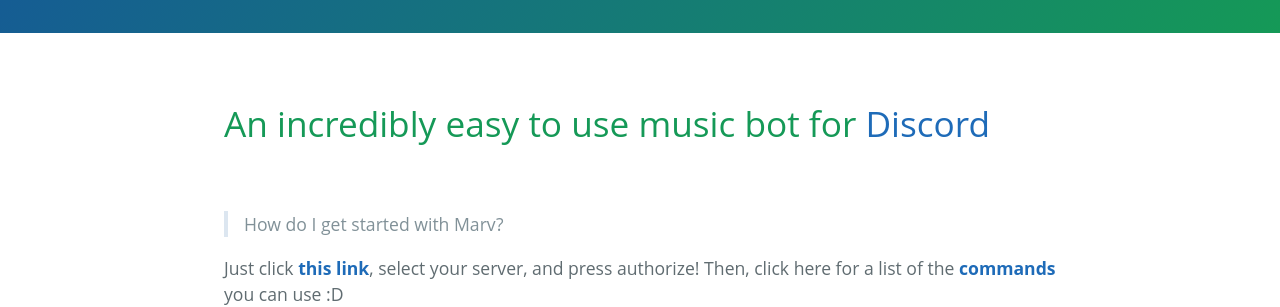
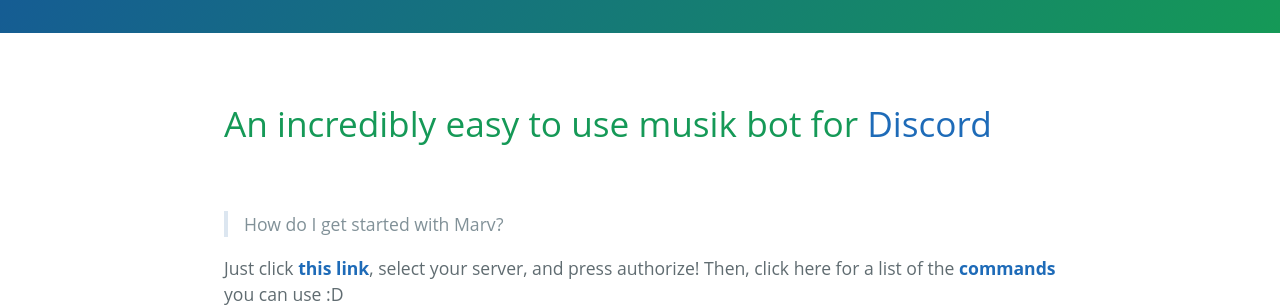
Before and after one commit to mymindishazel/marv-docs, a Jekyll site: the page built from index.md, in a window 1280 px wide. Shown: the part 207-514 px from the top of the page. Built offline with Jekyll 4.4.1, drawn with Linux system fonts in a browser that asks for light colours; our own code applies the rules of GitHub Pages for plain Markdown files.

Commit message:
Update index.md

```diff
--- a/index.md
+++ b/index.md
@@ -1,6 +1,6 @@
 <link rel="shortcut icon" type="image/png" href="/favicon.png">
 
-# An incredibly easy to use music bot for [Discord](http://discordapp.com)
+# An incredibly easy to use musik bot for [Discord](http://discordapp.com)
 
 <br>
 
```
